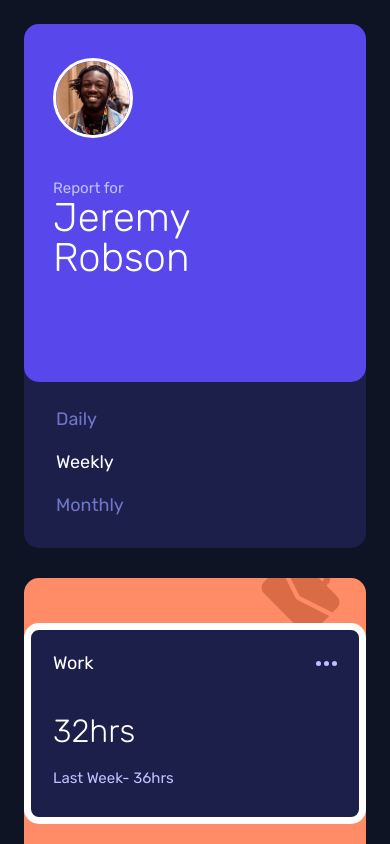
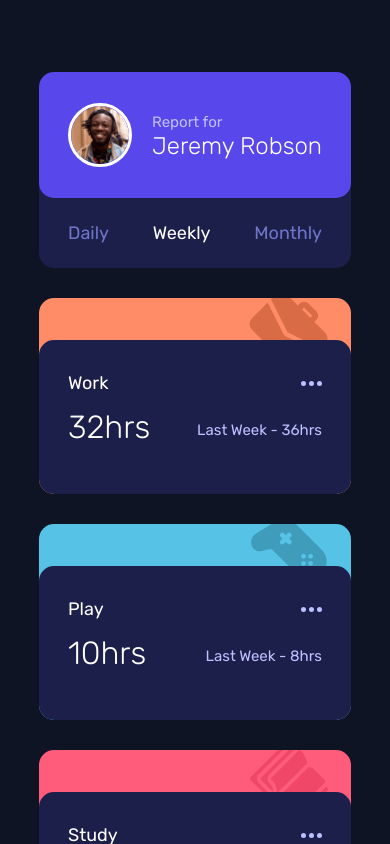
Before and after one commit to xvferdy/fem-time-tracking-dashboard, a React (Create React App) app: page / in a window 390 px wide. Shown: the top 844 px of the page. Built offline with nearby package versions, Linux system fonts and the light colour scheme.

Commit message:
:poop: Try make it responsive :poop:

```diff
--- a/src/components/Card.js
+++ b/src/components/Card.js
@@ -27,10 +27,10 @@ function Card({ title, timeframes }) {
 					<h3>{current}hrs</h3>
 					<p>
 						{period === "weekly"
-							? "Last Week"
+							? "Last Week "
 							: period === "daily"
-							? "Yesterday"
-							: "Last Month"}
+							? "Yesterday "
+							: "Last Month "}
 						- {previous}hrs
 					</p>
 				</div>
--- a/src/components/Profile.js
+++ b/src/components/Profile.js
@@ -13,8 +13,10 @@ function Profile() {
 		<section className="profile">
 			<div className="profile__header">
 				<img src={avatar} alt="Jeremy profile avatar" />
-				<p>Report for</p>
-				<h1>Jeremy Robson</h1>
+				<div className="profile__header-text">
+					<p>Report for</p>
+					<h1>Jeremy Robson</h1>
+				</div>
 			</div>
 			<div className="profile__tabs">
 				<button
--- a/src/stylesheets/css/main.css
+++ b/src/stylesheets/css/main.css
@@ -24,6 +24,12 @@ h1 {
   font-weight: 300;
   line-height: 4rem;
 }
+@media only screen and (max-width: 750px) {
+  h1 {
+    font-size: 2.4rem;
+    line-height: 2.4rem;
+  }
+}
 
 p {
   font-size: 1.5rem;
@@ -49,7 +55,12 @@ h3 {
   min-height: calc(100vh - 20px);
   display: grid;
   place-items: center;
-  padding: 2.4rem;
+  padding: 7.2rem 2.4rem;
+}
+@media only screen and (max-width: 750px) {
+  .container {
+    display: block;
+  }
 }
 
 .dashboard {
@@ -103,15 +114,18 @@ h3 {
   border-radius: 1.5rem;
 }
 .card__content {
-  transform: translateY(45px);
   display: flex;
   flex-direction: column;
   gap: 2.4rem;
+  width: 100%;
+  position: absolute;
+  bottom: 0;
   background-color: #1c1f4a;
   padding: 2.2rem;
   padding-bottom: 3rem;
   border-radius: 1.5rem;
-  border: 7px solid white;
+  border: 7px solid #1c1f4a;
+  transition: 0.2s;
 }
 .card__content-title {
   display: flex;
@@ -122,12 +136,38 @@ h3 {
   font-size: 1.8rem;
   color: white;
 }
+.card__content-title img:hover {
+  filter: brightness(1.75);
+}
 .card__content-detail h3 {
   color: white;
   margin-bottom: 5px;
 }
 .card__content-detail p {
   color: #bdc1ff;
+}
+.card__content:hover {
+  cursor: pointer;
+  background-color: #4a53ba;
+}
+@media only screen and (max-width: 750px) {
+  .card__content {
+    gap: 0;
+    padding: 2.2rem;
+    padding-top: 2.5rem;
+  }
+  .card__content-detail {
+    display: flex;
+    justify-content: space-between;
+    gap: 0.2rem;
+    align-items: center;
+    flex-wrap: wrap;
+  }
+}
+@media only screen and (max-width: 320px) {
+  .card__content {
+    border: 0;
+  }
 }
 .card--work {
   background-image: url("../../assets/images/icon-work.svg");
@@ -170,12 +210,14 @@ h3 {
   border: 0.3rem solid white;
   border-radius: 50%;
 }
-.profile__header p {
+.profile__header-text {
   margin-top: 3.8rem;
+}
+.profile__header-text p {
   color: #bdc1ff;
 }
-.profile__header h1 {
-  margin-top: 0.1rem;
+.profile__header-text h1 {
+  margin-top: 0.3rem;
 }
 .profile__tabs {
   display: flex;
@@ -202,5 +244,30 @@ h3 {
 .profile__tabs .button:hover {
   color: white;
 }
+@media only screen and (max-width: 750px) {
+  .profile__header {
+    padding: 3.1rem 2.9rem;
+    display: flex;
+    justify-content: flex-start;
+    align-items: center;
+    gap: 2rem;
+  }
+  .profile__header img {
+    width: 6.4rem;
+  }
+  .profile__header-text {
+    margin-top: 0;
+  }
+  .profile__tabs {
+    flex-direction: row;
+    justify-content: space-between;
+    padding: 2.4rem 2.9rem;
+  }
+}
+@media only screen and (max-width: 320px) {
+  .profile__tabs .button {
+    font-size: 1.5rem;
+  }
+}
 
 /*# sourceMappingURL=main.css.map */
--- a/src/stylesheets/scss/base/_container.scss
+++ b/src/stylesheets/scss/base/_container.scss
@@ -1,6 +1,11 @@
+@use "../helpers/" as *;
+
 .container {
 	min-height: calc(100vh - 20px);
 	display: grid;
 	place-items: center;
-	padding: 2.4rem;
+	padding: 7.2rem 2.4rem;
+	@include display(phone) {
+		display: block;
+	}
 }
--- a/src/stylesheets/scss/base/_typography.scss
+++ b/src/stylesheets/scss/base/_typography.scss
@@ -7,6 +7,10 @@ h1 {
 	font-size: 4rem;
 	font-weight: 300;
 	line-height: 4rem;
+	@include display(phone) {
+		font-size: 2.4rem;
+		line-height: 2.4rem;
+	}
 }
 
 p {
--- a/src/stylesheets/scss/components/_card.scss
+++ b/src/stylesheets/scss/components/_card.scss
@@ -1,47 +1,38 @@
 @use "../helpers/" as *;
 
 %card-sleeve {
-	// position: relative;
 	background-repeat: no-repeat;
 	background-position: 90% -5%;
-
-	// min-height: 246px;
 }
 
 .card {
 	position: relative;
 	// overflow: hidden;
 	border-radius: 1.5rem;
-	// display: flex;
-
 	&__content {
-		// margin-top: 41px;
-		transform: translateY(45px);
-
 		display: flex;
 		flex-direction: column;
-
 		gap: 2.4rem;
 
-		// height: 100%;
-		// width: 100%;
+		// height: 80%;
+		width: 100%;
 
-		// position: absolute;
-		// bottom: 0;
+		position: absolute;
+		bottom: 0;
 
 		background-color: $dark-blue;
-		// padding: 2.2rem;
+
 		padding: 2.2rem;
 		padding-bottom: 3rem;
 
 		border-radius: 1.5rem; //FIXME:
-		border: 7px solid white;
+		// border-bottom-left-radius: 1rem;
+		// border-bottom-right-radius: 1rem;
 
+		// border: 7px solid white;
 		//ss
-		// padding: 2.5rem;
-		// border: 7px solid $dark-blue;
-		// height: 203px;
-
+		border: 7px solid $dark-blue;
+		transition: 0.2s;
 		&-title {
 			display: flex;
 			justify-content: space-between;
@@ -49,6 +40,9 @@
 			p {
 				font-size: 1.8rem;
 				color: white;
+			}
+			img:hover {
+				filter: brightness(1.75);
 			}
 		}
 		&-detail {
@@ -59,6 +53,25 @@
 			p {
 				color: $pale-blue;
 			}
+		}
+		&:hover {
+			cursor: pointer;
+			background-color: darken($desaturated-blue, 10%);
+		}
+		@include display(phone) {
+			gap: 0;
+			padding: 2.2rem;
+			padding-top: 2.5rem;
+			&-detail {
+				display: flex;
+				justify-content: space-between;
+				gap: 0.2rem;
+				align-items: center;
+				flex-wrap: wrap;
+			}
+		}
+		@include display(sm-phone) {
+			border: 0;
 		}
 	}
 
--- a/src/stylesheets/scss/components/_profile.scss
+++ b/src/stylesheets/scss/components/_profile.scss
@@ -17,18 +17,19 @@
 			border: 0.3rem solid white;
 			border-radius: 50%;
 		}
-		p {
+		&-text {
 			margin-top: 3.8rem;
-			color: $pale-blue;
-		}
-		h1 {
-			margin-top: 0.1rem;
+			p {
+				color: $pale-blue;
+			}
+			h1 {
+				margin-top: 0.3rem;
+			}
 		}
 	}
 	&__tabs {
 		display: flex;
 		flex-direction: column;
-		// justify-content: flex-start;
 		align-items: flex-start;
 		gap: 2.1rem;
 		padding: 2.6rem 3.2rem;
@@ -52,4 +53,33 @@
 			}
 		}
 	}
+	@include display(phone) {
+		&__header {
+			padding: 3.1rem 2.9rem;
+
+			display: flex;
+			justify-content: flex-start;
+			align-items: center;
+
+			gap: 2rem;
+			img {
+				width: 6.4rem;
+			}
+			&-text {
+				margin-top: 0;
+			}
+		}
+		&__tabs {
+			flex-direction: row;
+			justify-content: space-between;
+			padding: 2.4rem 2.9rem;
+		}
+	}
+	@include display(sm-phone) {
+		&__tabs {
+			.button {
+				font-size: 1.5rem;
+			}
+		}
+	}
 }
--- a/src/stylesheets/scss/helpers/_breakpoints.scss
+++ b/src/stylesheets/scss/helpers/_breakpoints.scss
@@ -1,6 +1,6 @@
 @mixin display($breakpoint) {
 	@if ($breakpoint == sm-phone) {
-		@media only screen and(max-width: 370px) {
+		@media only screen and(max-width: 320px) {
 			@content;
 		}
 	}
```
Also changed, not shown: 2 other files (tests, documents, lock files or other folders).
